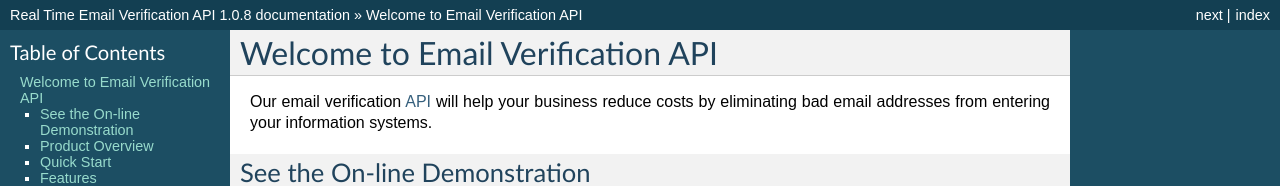
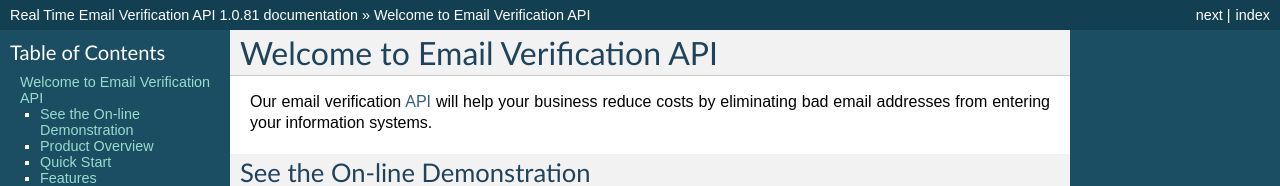
Before and after one commit to emailverifyapicom/docs-rtapi, a Sphinx documentation site: the page built from docs/index.rst, in a window 1280 px wide and 900 px high. Shown: the top 186 px of the window. Built offline with Sphinx 7.4.7, drawn with Linux system fonts in a browser that asks for light colours; some of the changed text lies outside the part shown.

Commit message:
Version # bump

```diff
--- a/docs/conf.py
+++ b/docs/conf.py
@@ -52,9 +52,9 @@ copyright = '2014, emailverifyapi.com'
 # built documents.
 #
 # The short X.Y version.
-version = '1.0.8'
+version = '1.0.81'
 # The full version, including alpha/beta/rc tags.
-release = '1.0.8'
+release = '1.0.81'
 
 # The language for content autogenerated by Sphinx. Refer to documentation
 # for a list of supported languages.
```
